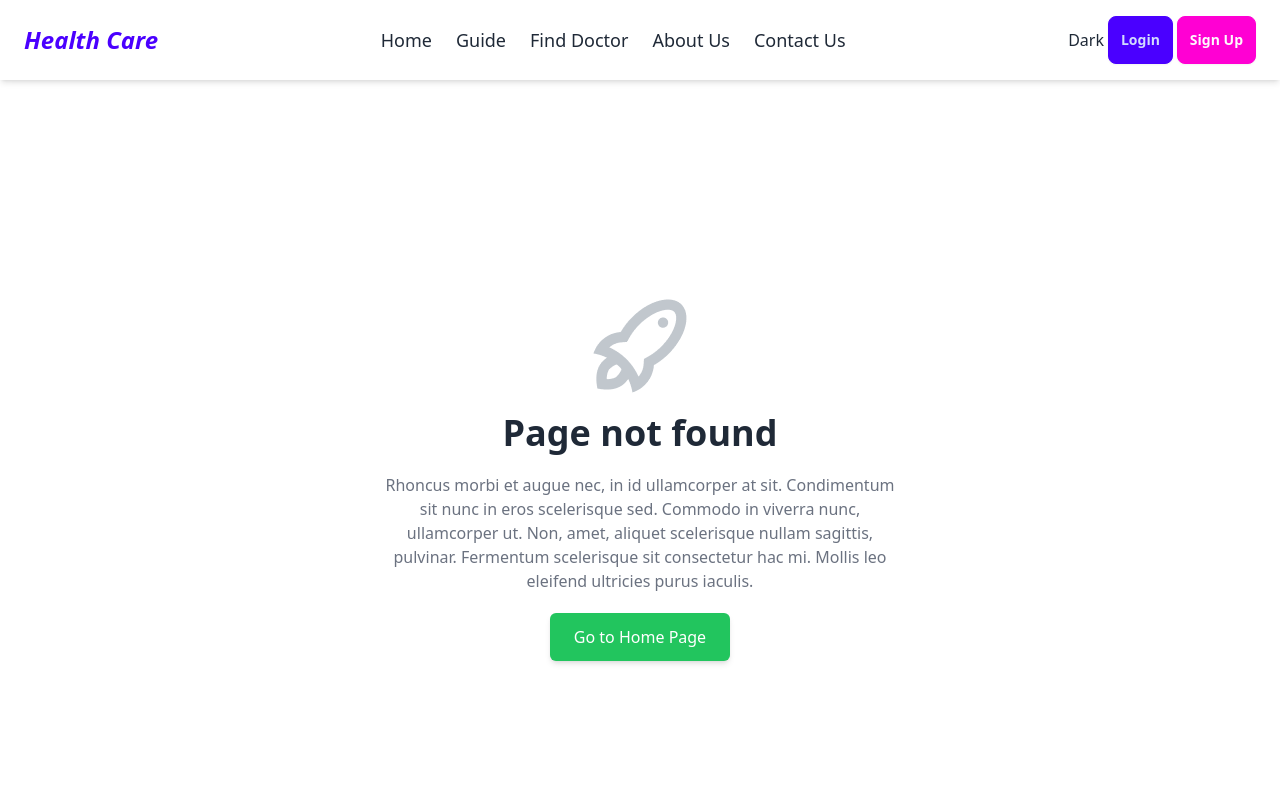
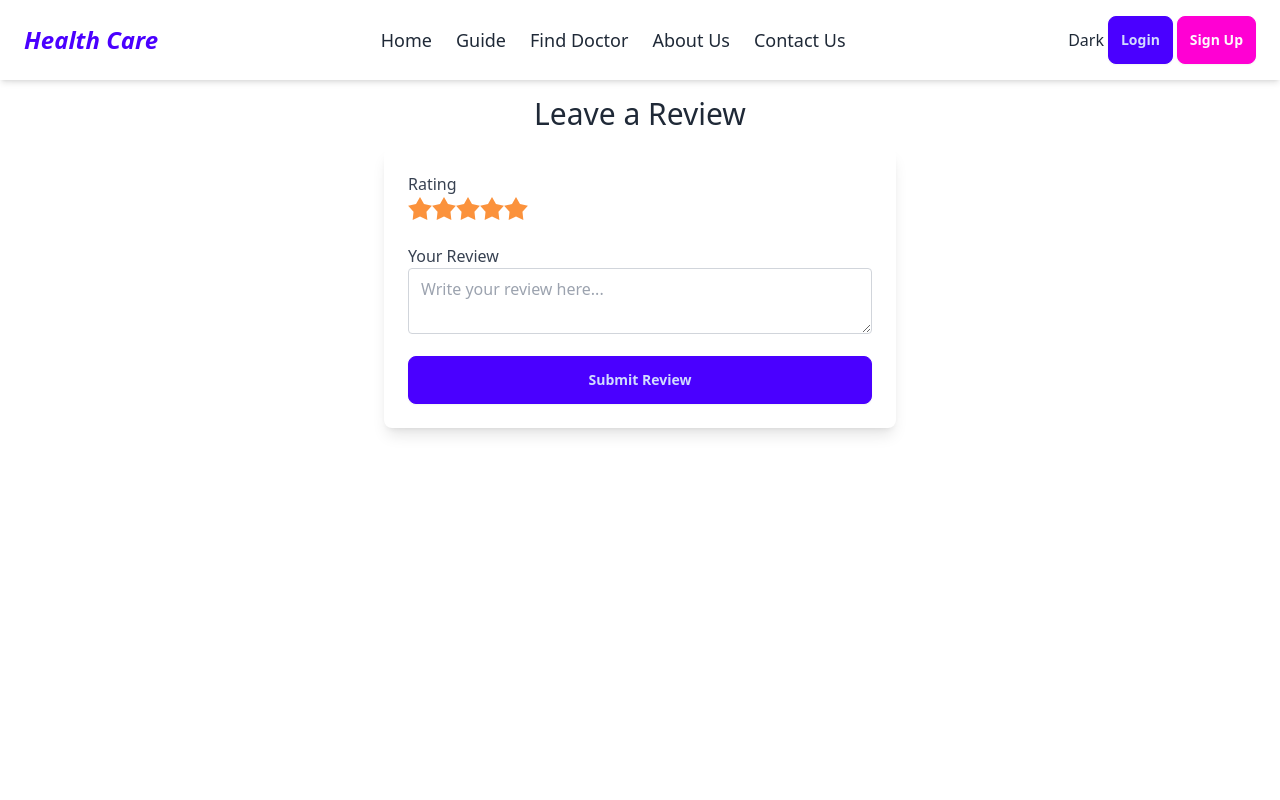
Before and after one commit to abdul-zabbar04/health_care_frontend, a React (Vite) app: page /review/create/1/1 in a window 1280 px wide. Shown: the top 800 px of the page. Built offline with nearby package versions, Linux system fonts and the light colour scheme.

Commit message:
review added

```diff
--- /dev/null
+++ b/src/Components/Authentication/PasswordResetRequest.jsx
@@ -0,0 +1,66 @@
+import React, { useState } from 'react';
+import axios from 'axios';
+
+function PasswordResetRequest() {
+  const [email, setEmail] = useState('');
+  const [error, setError] = useState('');
+  const [message, setMessage] = useState('');
+  const [loading, setLoading] = useState(false);
+
+  const handleChange = (e) => {
+    setEmail(e.target.value);
+  };
+
+  const handleSubmit = async (e) => {
+    e.preventDefault();
+    setError('');
+    setMessage('');
+    setLoading(true);
+
+    try {
+      const response = await axios.post('https://health-care-nine-indol.vercel.app/api/auth/password/reset/', { email });
+      setMessage('Password reset link has been sent to your email.');
+      setEmail("")
+    } catch (err) {
+      setError('Failed to send reset email. Please try again.');
+    } finally {
+      setLoading(false);
+    }
+  };
+
+  return (
+    <div className="flex justify-center items-center min-h-screen bg-gray-50">
+      <div className="w-full max-w-md p-6 bg-white rounded-lg shadow-lg">
+        <h2 className="text-2xl font-bold text-center mb-4">Reset Password</h2>
+        <form onSubmit={handleSubmit}>
+          <div className="mb-4">
+            <label htmlFor="email" className="block text-sm font-medium text-gray-700">Enter your email</label>
+            <input
+              type="email"
+              id="email"
+              name="email"
+              value={email}
+              onChange={handleChange}
+              className="mt-1 block w-full p-3 border border-gray-300 rounded-md shadow-sm focus:outline-none focus:ring-2 focus:ring-indigo-500"
+              placeholder="Enter your email address"
+              required
+            />
+          </div>
+
+          {error && <p className="text-red-500 text-sm">{error}</p>}
+          {message && <p className="text-green-500 text-sm">{message}</p>}
+
+          <button
+            type="submit"
+            disabled={loading}
+            className="w-full py-3 mt-4 bg-blue-500 text-white rounded-lg shadow-md hover:bg-blue-600 disabled:bg-blue-300"
+          >
+            {loading ? 'Sending...' : 'Send Reset Link'}
+          </button>
+        </form>
+      </div>
+    </div>
+  );
+}
+
+export default PasswordResetRequest;
--- a/src/main.jsx
+++ b/src/main.jsx
@@ -22,6 +22,9 @@ import Checkout from './pages/checkout/Checkout.jsx'
 import SuccessPayment from './pages/checkout/SuccessPayment.jsx'
 import FailedPayment from './pages/checkout/FailedPayment.jsx'
 import PasswordChange from './Components/Authentication/PasswordChange.jsx'
+import PasswordResetRequest from './Components/Authentication/PasswordResetRequest.jsx'
+import ReviewForm from './pages/doctor_details/ReviewForm.jsx'
+import DoctorReviews from './pages/doctor_details/DoctorReviews.jsx'
 
 createRoot(document.getElementById('root')).render(
   <BrowserRouter>
@@ -39,11 +42,14 @@ createRoot(document.getElementById('root')).render(
         <Route path='/patient-register' element={<PatientSignup/>}/>
         <Route path='/doctor-register' element={<DoctorSignup></DoctorSignup>}/>
         <Route path='/password/change' element={<PasswordChange></PasswordChange>}/>
+        <Route path='/review/create/:doctor/:patient' element={<ReviewForm></ReviewForm>}/>
+        <Route path='/reviews/:doctor' element={<DoctorReviews></DoctorReviews>}/>
         <Route path="*" element={<Error></Error>} />
       </Route>
       {/* Authentication routes */}
       <Route path="/login" element={<Login/>} />
       <Route path="/signup" element={<Signup/>} />
+      <Route path="/password/reset" element={<PasswordResetRequest></PasswordResetRequest>} />
       <Route path="/logout" element={<Logout></Logout>} />
       {/* payment routes */}
       <Route path="/checkout/:id" element={<Checkout></Checkout>}/>
--- a/src/pages/dashboard/Dashboard.jsx
+++ b/src/pages/dashboard/Dashboard.jsx
@@ -162,7 +162,7 @@ const PatientDashboard = ({ appointments }) => {
                                                             Meet
                                                         </Link>
                                                     ) : appointment.status === "Completed" ? (
-                                                        <button className="btn btn-xs">Review</button>
+                                                        <Link to={`/review/create/${appointment.doctor}/${appointment.patient}`} className="btn btn-xs">Review</Link>
                                                     ) : null
                                                 ) : (
                                                     <span className="btn btn-xs disabled">Payment to get meet</span>
--- a/src/pages/doctor_details/DoctorDetails.jsx
+++ b/src/pages/doctor_details/DoctorDetails.jsx
@@ -1,37 +1,34 @@
 import React, { useState, useEffect } from 'react';
 import axios from 'axios';
 import { useParams } from 'react-router';
+import { Link } from 'react-router';
 
 const DoctorDetails = () => {
-    const { id } = useParams();  // Get doctor ID from the URL
+    const { id } = useParams();
     const [doctor, setDoctor] = useState(null);
 
     useEffect(() => {
-        // Fetch doctor details from the API
         axios.get(`https://health-care-nine-indol.vercel.app/api/doctor/list/${id}`)
-            .then(response => {
-                setDoctor(response.data);
-            })
-            .catch(error => {
-                console.error("Error fetching doctor details:", error);
-            });
+            .then(response => setDoctor(response.data))
+            .catch(error => console.error("Error fetching doctor details:", error));
     }, [id]);
 
     if (!doctor) {
-        return <div className="text-center py-10">Loading...</div>;
+        return <div className="flex justify-center items-center h-screen text-gray-600 text-lg">Loading...</div>;
     }
 
     return (
         <div className="container mx-auto px-4 py-10">
-            {/* Doctor Profile Header */}
-            <div className="flex flex-col sm:flex-row items-center bg-white shadow-lg rounded-lg p-6 mb-8">
+            {/* Doctor Profile Section */}
+            <div className="grid grid-cols-1 md:grid-cols-2 gap-6">
+                <div className="flex flex-col sm:flex-row items-center bg-white shadow-lg rounded-lg p-6">
                     <img
                         src={doctor.user.profile_image}
                         alt={doctor.user.first_name}
                         className="w-32 h-32 sm:w-40 sm:h-40 rounded-full object-cover border-4 border-purple-300"
                     />
-                <div className="ml-4 sm:ml-8 text-center sm:text-left">
-                    <h2 className="text-3xl font-bold text-gray-800">
+                    <div className="mt-4 sm:mt-0 sm:ml-6 text-center sm:text-left">
+                        <h2 className="text-2xl font-bold text-gray-800">
                             {doctor.user.first_name} {doctor.user.last_name}
                         </h2>
                         <p className="text-lg text-gray-500">{doctor.specialization.name}</p>
@@ -40,8 +37,32 @@ const DoctorDetails = () => {
                     </div>
                 </div>
 
+                <div className="bg-white shadow-lg rounded-lg p-6 flex flex-col gap-4">
+                    <h3 className="text-xl font-semibold text-gray-800 text-center sm:text-left">
+                        Easy Access to Doctor Reviews & Appointments
+                    </h3>
+                    <p className="text-gray-600 text-center sm:text-left">
+                        Check patient reviews to make an informed decision, and book an appointment with just a click. Get the best healthcare experience effortlessly!
+                    </p>
+                    <div className="flex flex-col sm:flex-row justify-between items-center gap-4">
+                        <Link
+                            to={`/reviews/${doctor.id}`}
+                            className="w-full sm:w-auto text-center bg-purple-500 text-white py-2 px-4 rounded-lg shadow hover:bg-purple-600"
+                        >
+                            Doctor Reviews
+                        </Link>
+                        <Link
+                            to={`/appointment/${doctor.id}`}
+                            className="w-full sm:w-auto text-center bg-purple-500 text-white py-2 px-4 rounded-lg shadow hover:bg-purple-600"
+                        >
+                            Book Now
+                        </Link>
+                    </div>
+                </div>
+            </div>
+
             {/* Biography and Experience */}
-            <div className="grid grid-cols-1 md:grid-cols-2 gap-8">
+            <div className="grid grid-cols-1 md:grid-cols-2 gap-6 mt-6">
                 <div className="bg-white shadow-lg rounded-lg p-6">
                     <h3 className="text-xl font-semibold text-gray-800">Biography</h3>
                     <p className="text-gray-600 mt-4">{doctor.biography || 'No biography available.'}</p>
@@ -54,33 +75,19 @@ const DoctorDetails = () => {
                 </div>
             </div>
 
-            {/* Contact Info and Meeting Link */}
-            <div className="bg-white shadow-lg rounded-lg p-6 mt-8">
+            {/* Contact Information */}
+            <div className="bg-white shadow-lg rounded-lg p-6 mt-6">
                 <h3 className="text-xl font-semibold text-gray-800">Contact Information</h3>
                 <p className="text-gray-600 mt-4">Email: {doctor.user.email}</p>
                 <p className="text-gray-600 mt-2">Last Login: {new Date(doctor.user.last_login).toLocaleString()}</p>
                 <p className="text-gray-600 mt-2">Date Joined: {new Date(doctor.user.date_joined).toLocaleString()}</p>
             </div>
 
-            {/* Meeting Link */}
-            <div className="bg-white shadow-lg rounded-lg p-6 mt-8">
-                <h3 className="text-xl font-semibold text-gray-800">Meeting Link</h3>
-                <a
-                    href={doctor.meeting_link}
-                    target="_blank"
-                    rel="noopener noreferrer"
-                    className="text-purple-600 mt-4 block"
-                >
-                    Join a Meeting
-                </a>
-            </div>
-
             {/* Verification Status */}
             {doctor.next_verification && (
-                <div className="bg-yellow-100 text-yellow-800 p-4 mt-8 rounded-lg">
-                    <h4 className="font-semibold">This doctor is verified by Smart Health Care.
-                    </h4>
-                    <p>You can confidently avail their services</p>
+                <div className="bg-yellow-100 text-yellow-800 p-4 mt-6 rounded-lg text-center">
+                    <h4 className="font-semibold">Verified by Smart Health Care</h4>
+                    <p>You can confidently avail their services.</p>
                 </div>
             )}
         </div>
--- /dev/null
+++ b/src/pages/doctor_details/DoctorReviews.jsx
@@ -0,0 +1,55 @@
+import React, { useState, useEffect } from 'react';
+import axios from 'axios';
+import { useParams, useNavigate } from 'react-router';
+
+const DoctorReviews = () => {
+    const { doctor } = useParams();
+    const [reviews, setReviews] = useState([]);
+    const [loading, setLoading] = useState(true);
+    const navigate = useNavigate(); // Initialize useNavigate
+
+    useEffect(() => {
+        axios.get(`https://health-care-nine-indol.vercel.app/api/doctor/reviews/list/${doctor}/`)
+            .then(response => {
+                setReviews(response.data);
+                setLoading(false);
+            })
+            .catch(error => {
+                console.error("Error fetching reviews:", error);
+                setLoading(false);
+            });
+    }, [doctor]);
+
+    if (loading) {
+        return <p className="text-center text-gray-600 text-lg font-semibold">Loading...</p>;
+    }
+
+    if (reviews.length === 0) {
+        return <p className="text-center text-gray-600 text-lg font-semibold">No reviews available.</p>;
+    }
+
+    return (
+        <div className="container mx-auto px-4 py-10">
+            <button
+                onClick={() => navigate(-1)} // Navigate back to the previous page
+                className="bg-blue-500 text-white py-2 px-4 rounded-md mb-6">
+                Back
+            </button>
+            <h2 className="text-2xl font-bold text-gray-800 text-center mb-6">Doctor Reviews</h2>
+            <div className="overflow-x-auto whitespace-nowrap scrollbar-hide">
+                <div className="flex gap-4">
+                    {reviews.map((review, index) => (
+                        <div key={index} className="min-w-[300px] bg-white shadow-lg rounded-lg p-6 text-center">
+                            <h3 className="text-lg font-semibold text-gray-800">{review.patient_full_name}</h3>
+                            <p className="text-yellow-500 text-lg">{review.rating}</p>
+                            <p className="text-gray-600 mt-2">{review.body}</p>
+                            <p className="text-gray-400 text-sm mt-2">{new Date(review.created_on).toLocaleString()}</p>
+                        </div>
+                    ))}
+                </div>
+            </div>
+        </div>
+    );
+};
+
+export default DoctorReviews;
--- /dev/null
+++ b/src/pages/doctor_details/ReviewForm.jsx
@@ -0,0 +1,77 @@
+import React, { useState } from 'react';
+import axios from 'axios';
+import { useParams } from 'react-router';
+
+const ReviewForm = () => {
+    const [rating, setRating] = useState('');
+    const [body, setBody] = useState('');
+    const [authToken, setAuthToken] = useState(localStorage.getItem('authToken'));
+    const {doctor} = useParams()
+    const {patient} = useParams()
+    const handleSubmit = (e) => {
+        e.preventDefault();
+
+        const reviewData = {
+            rating,
+            body,
+            doctor,
+            patient,
+        };
+
+        axios.post(`https://health-care-nine-indol.vercel.app/api/doctor/review/${doctor}/`, reviewData, {
+            headers: {
+                'Authorization': `Token ${authToken}`,
+            },
+        })
+            .then(response => {
+                setRating('');
+                setBody('');
+                alert('Review submitted successfully!');
+            })
+            .catch(error => {
+                alert('Error submitting review.');
+                console.error('Error:', error);
+            });
+    };
+
+    return (
+        <div className="container mx-auto p-4">
+            <h1 className="text-3xl text-center mb-4">Leave a Review</h1>
+
+            <form onSubmit={handleSubmit} className="w-full max-w-lg mx-auto bg-white p-6 rounded-lg shadow-lg">
+                {/* Rating (Star-based using DaisyUI) */}
+                <div className="mb-4">
+                    <label htmlFor="rating" className="block text-gray-700">Rating</label>
+                    <div className="rating mb-2">
+                        <input type="radio" name="rating-10" className="mask mask-star-2 bg-orange-400" onClick={() => setRating('★')} />
+                        <input type="radio" name="rating-10" className="mask mask-star-2 bg-orange-400" onClick={() => setRating('★★')} />
+                        <input type="radio" name="rating-10" className="mask mask-star-2 bg-orange-400" onClick={() => setRating('★★★')} />
+                        <input type="radio" name="rating-10" className="mask mask-star-2 bg-orange-400" onClick={() => setRating('★★★★')} />
+                        <input type="radio" name="rating-10" className="mask mask-star-2 bg-orange-400" onClick={() => setRating('★★★★★')} />
+                    </div>
+                </div>
+
+                {/* Review Body */}
+                <div className="mb-4">
+                    <label htmlFor="body" className="block text-gray-700">Your Review</label>
+                    <textarea
+                        id="body"
+                        name="body"
+                        className="w-full px-3 py-2 border border-gray-300 rounded"
+                        maxLength="300"
+                        placeholder="Write your review here..."
+                        value={body}
+                        onChange={(e) => setBody(e.target.value)}
+                    />
+                </div>
+
+                {/* Submit Button */}
+                <div className="text-center">
+                    <button type="submit" className="btn btn-primary w-full">Submit Review</button>
+                </div>
+            </form>
+        </div>
+    );
+};
+
+export default ReviewForm;
```
Also changed, not shown: src/Components/Authentication/Login.jsx (+12 -6 lines), src/pages/dashboard/Profile.jsx (+6 -6 lines). Lines whose indentation alone changed are shown as unchanged.
